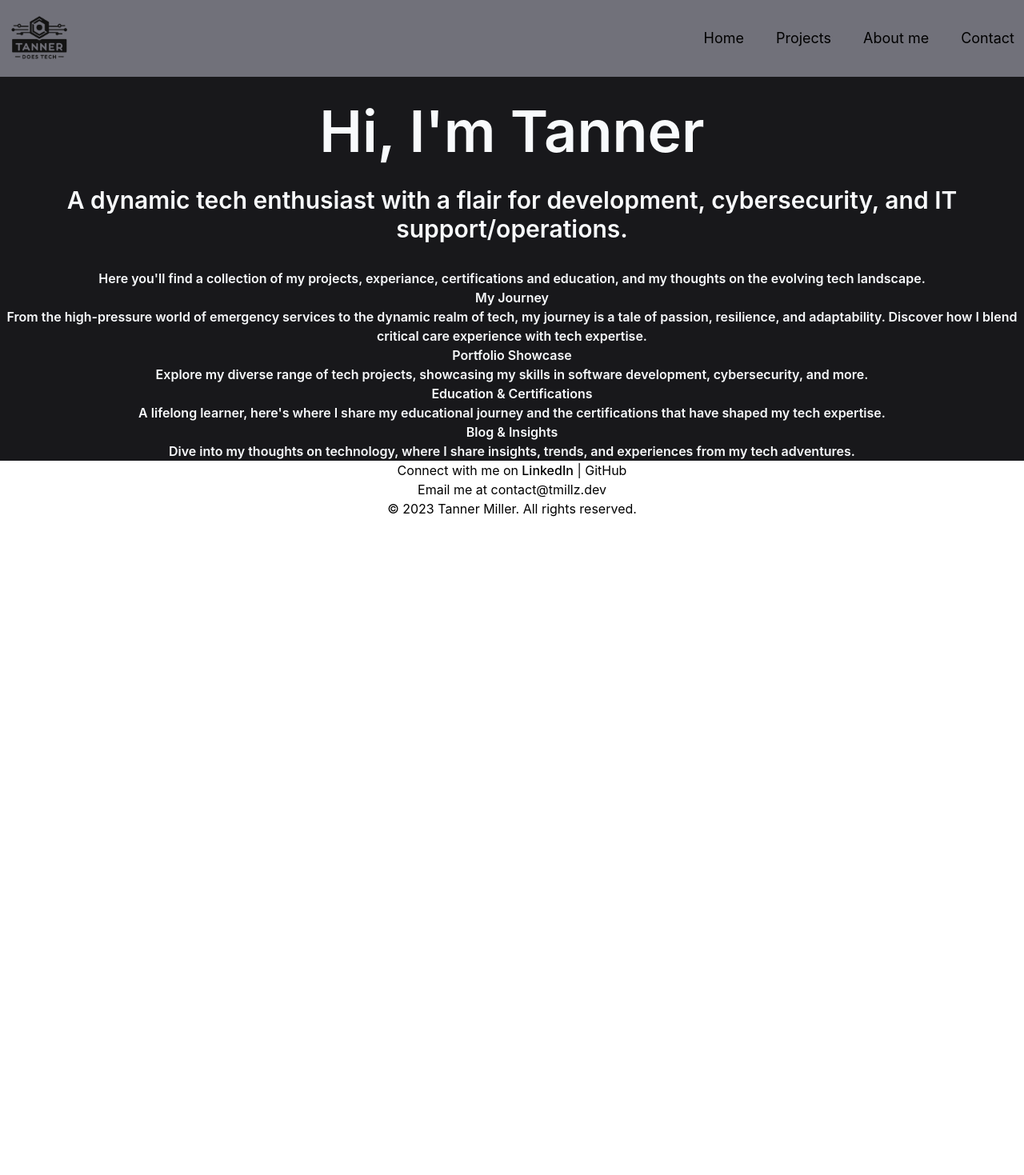
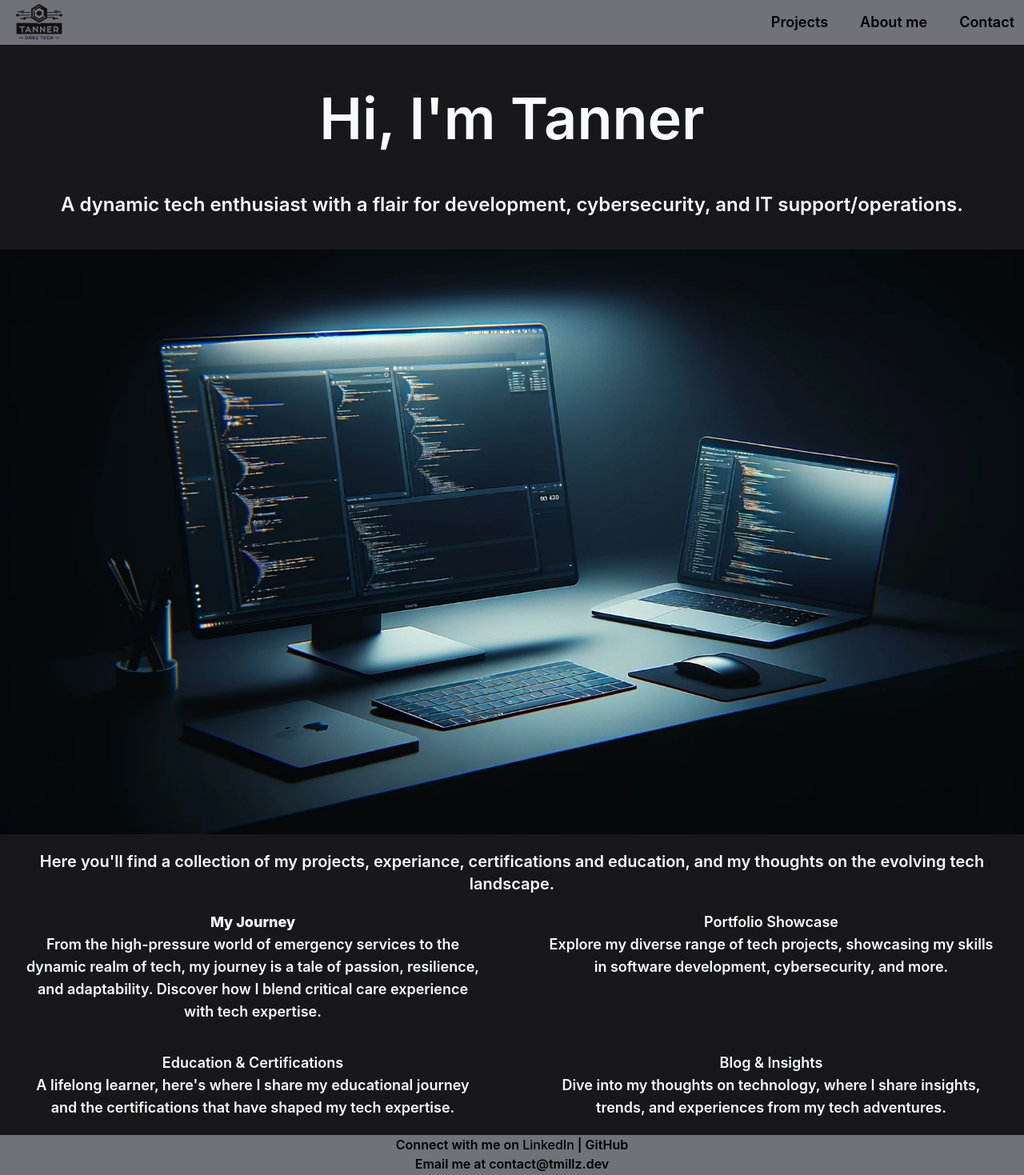
Before and after one commit to Sonicizslow/tanner-does-tech, a React (Create React App) app: page / in a window 1280 px wide. Shown: the top 1469 px of the page at 80% size. Before the commit the page ends 800 px from the top, so only its background shows below. Built offline with nearby package versions, Linux system fonts and the light colour scheme.

Commit message:
Photo Break added, main layout finished

```diff
--- a/src/App.js
+++ b/src/App.js
@@ -1,49 +1,64 @@
 //App.js
 
-import logo from './assets/logo.svg'
+import logo from './assets/logo.svg';
 import NavBar from './components/NavBar';
 import Footer from './components/Footer';
+import imgbreak from './assets/main_break.png';
 
 function App() {
   return (
     <div className="App">
       <NavBar />
 
-      <body class='text-center bg-zinc-900 text-slate-50 font-semibold'>
-        <h1 class='text-7xl py-8'>Hi, I'm Tanner</h1>
-        <h2 class='text-3xl pb-8'>A dynamic tech enthusiast with a flair for development, cybersecurity, and IT support/operations.</h2>
-          <p>
+      <body class='text-center bg-zinc-900 text-slate-50 font-semibold text-lg'>
+        <h1 class='text-7xl py-8 sm:py-14'>Hi, I'm Tanner</h1>
+        <h2 class='text-2xl pb-10 sm:pb-15'>A dynamic tech enthusiast <br className='sm:hidden'/>
+        with a flair for development, <br className='hidden 2xl:block'/> cybersecurity, and IT support/operations.</h2>
+
+        <img src={imgbreak}/>
+        <p className='py-5 px-8 text-xl'>
             Here you'll find a collection of my projects, experiance, certifications and education,
             and my thoughts on the evolving tech landscape.
         </p>
 
-        <h3>My Journey</h3>
-          <p>
+        <div className='grid grid-cols-1 md:grid-cols-2 gap-4'>
+          <div>
+            <h3 className='font-extrabold'>My Journey</h3>
+              <p className='pb-5 px-8'>
                 From the high-pressure world of emergency services to the dynamic realm of tech,
                 my journey is a tale of passion, resilience, and adaptability. Discover how I
                 blend critical care experience with tech expertise.
               </p>
+          </div>
 
+          <div>
             <h3>Portfolio Showcase</h3>
-          <p>Explore my diverse range of tech projects, showcasing my skills
-             in software development, cybersecurity, and more.</p>
-
+              <p className='pb-5 px-8'>
+                Explore my diverse range of tech projects, showcasing my skills
+                  in software development, cybersecurity, and more.
+              </p>
+          </div>
+          <div>
             <h3>Education & Certifications</h3>
-          <p>
+              <p className='pb-5 px-8'>
                 A lifelong learner, here's where I share my educational journey and the
                 certifications that have shaped my tech expertise.
               </p>
-
+          </div>
+          <div>
             <h3>Blog & Insights</h3>
-          <p>
+              <p className='pb-5 px-8'>
                 Dive into my thoughts on technology, where I share insights,
                 trends, and experiences from my tech adventures.
               </p>
+          </div>
+        </div>
+
       </body>
 
       <Footer />
     </div>
   );
-}
+};
 
 export default App;
--- a/src/components/Footer.js
+++ b/src/components/Footer.js
@@ -4,14 +4,14 @@ import React from 'react';
 
 function Footer() {
   return (
-    <footer class='text-center'>
+    <footer class='text-center bg-zinc-500 font-semibold'>
       <p>
         Connect with me on
-        <a class='font-medium' href="https://www.linkedin.com/in/yourprofile" target="_blank" rel="noopener noreferrer"> LinkedIn</a> |
-        <a href="https://github.com/yourgithub" target="_blank" rel="noopener noreferrer"> GitHub</a>
+        <a class='font-medium' href="https://www.linkedin.com/in/tanner-k-miller/" target="_blank" rel="noopener noreferrer"> LinkedIn</a> |
+        <a href="https://github.com/Sonicizslow" target="_blank" rel="noopener noreferrer"> GitHub</a>
       </p>
       <p>Email me at <a href="mailto:contact@tmillz.dev">contact@tmillz.dev</a></p>
-      <p>© {new Date().getFullYear()} Tanner Miller. All rights reserved.</p>
+      <p className='text-sm'>© {new Date().getFullYear()} Tanner Miller. All rights reserved.</p>
     </footer>
   );
 }
--- a/src/components/NavBar.js
+++ b/src/components/NavBar.js
@@ -5,21 +5,18 @@ import logo from '../assets/logo_transparent.png';
 
 const NavBar = () => {
   return (
-    <nav className="flex items-center justify-between bg-zinc-500 shadow-md">
+    <nav className="flex items-center justify-between bg-zinc-500 shadow-md h-14 font-semibold">
       <div className="flex items-center">
-        <img src={logo} alt="Logo" style={{height: '6rem'}} href="#home"/>
+        <img src={logo} alt="Logo" style={{width: '6rem', padding: '0.5rem'}} href="#home"/>
       </div>
       <ul className="flex space-x-4">
-        <li className="text-lg hover:bg-gray-700 px-3 py-2 rounded">
-          <a href="#home">Home</a>
-        </li>
-        <li className="text-lg hover:bg-gray-700 px-3 py-2 rounded">
+        <li className="text-sm hover:bg-gray-700 px-1 py-1 rounded sm:text-lg sm:px-3">
           <a href="#projects">Projects</a>
         </li>
-        <li className="text-lg hover:bg-gray-700 px-3 py-2 rounded">
+        <li className="text-sm hover:bg-gray-700 px-1 py-1 rounded sm:text-lg sm:px-3">
           <a href="#about">About me</a>
         </li>
-        <li className="text-lg hover:bg-gray-700 px-3 py-2 rounded">
+        <li className="text-sm hover:bg-gray-700 px-1 py-1 rounded sm:text-lg sm:px-3">
           <a href="#contact">Contact</a>
         </li>
       </ul>
```
Also changed, not shown: src/assets/main_break.png (added). Lines whose indentation alone changed are shown as unchanged.
